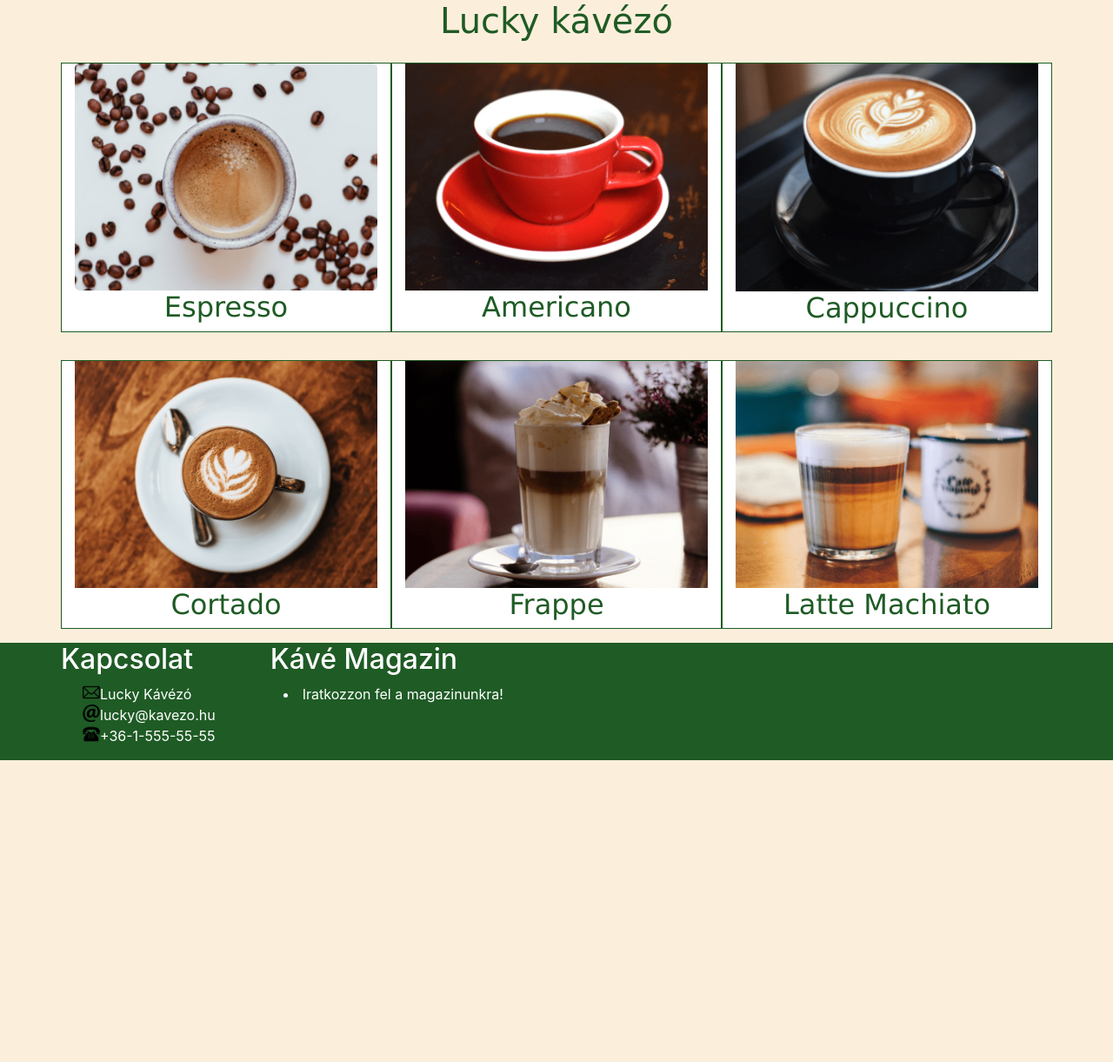
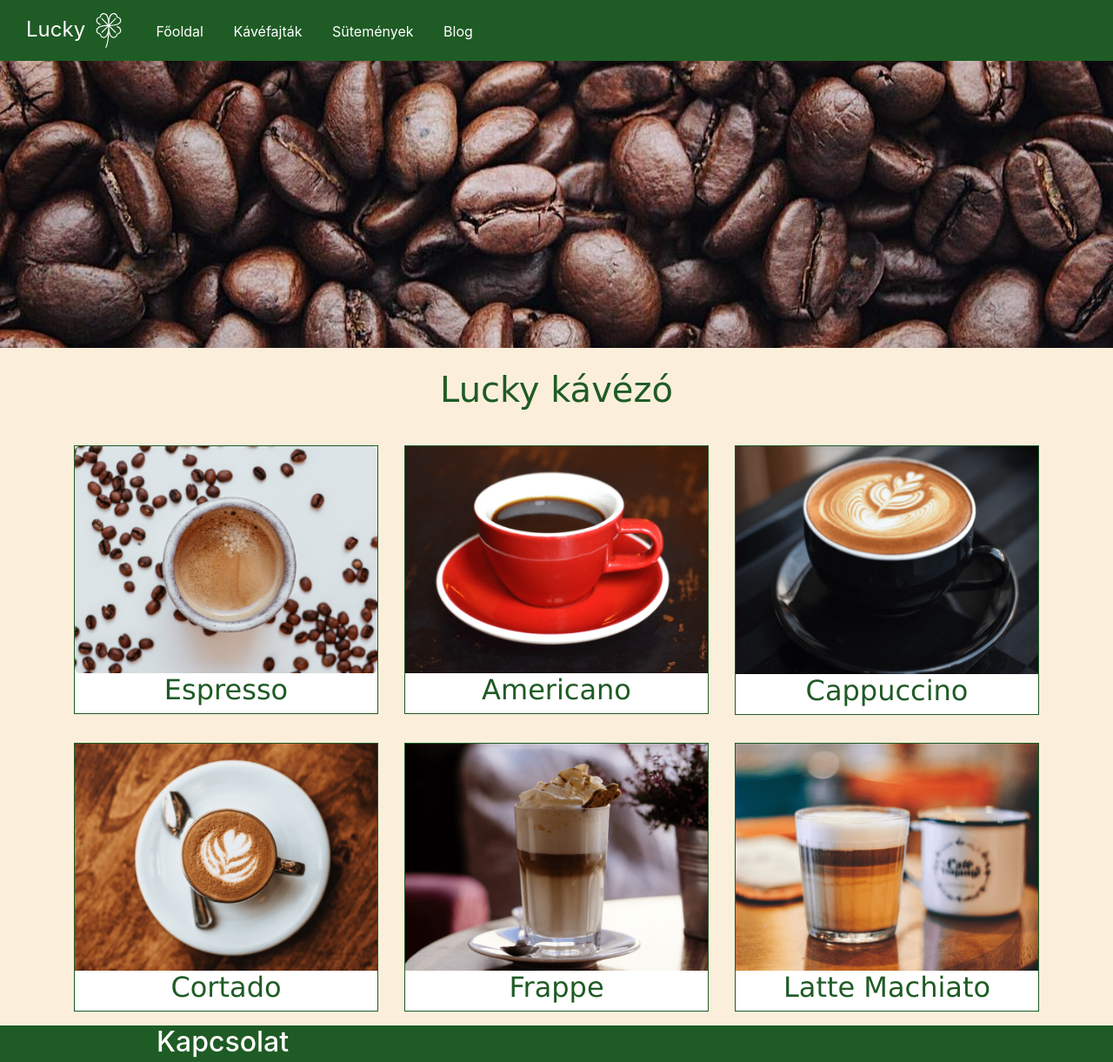
Before and after one commit to TheRedOwl/project_munka, a plain HTML site: page index.html in a window 1280 px wide. Shown: the top 1221 px of the page at 87% size. Before the commit the page ends 874 px from the top, so only its background shows below. Drawn offline with nearby package versions, Linux system fonts and the light colour scheme; a web font is replaced by a local one.

Commit message:
zip beillesztése

```diff
--- a/index.html
+++ b/index.html
@@ -9,62 +9,78 @@
     <title>Document</title>
 </head>
 <body class="hatter">
+    <nav class="container-fluid">
+        <div class="row">
+            <div class="col-12">
+                <a class="logo" href="#">Lucky <img src="img/clover.svg" alt="clover"></a>
+                <a href="#">Főoldal</a>
+                <a href="#">Kávéfajták</a>
+                <a href="#">Sütemények</a>
+                <a href="#">Blog</a>
+            </div>
+        </div>
+    </nav>
+    <div class="banner"></div>
     <div class="container">
-        <h1>Lucky kávézó</h1>
+        <h1 class="my-4">Lucky kávézó</h1>
         <div class="row">
-            <div class="col-lg-4  kave betu">
+            <div class="col-lg-4 betu">
+                <div class="kave">
                     <img src="./img/Coffee.png" alt="" class="img-fluid">
                     <h2>Espresso</h2>
                 </div>
-            <div class="col-lg-4  kave betu">
+            </div>
+            <div class="col-lg-4 betu">
+                <div class="kave">
                     <img src="./img/Americano-min.png" alt="" class="img-fluid">
                     <h2>Americano</h2>
                 </div>
-            <div class="col-lg-4  kave betu">
+            </div>
+            <div class="col-lg-4 betu">
+                <div class="kave">
                     <img src="./img/Cappucino-min.png" alt="" class="img-fluid">
                     <h2>Cappuccino</h2>
                 </div>
-            <div class="col-lg-4  kave betu">
+            </div>
+            <div class="col-lg-4 betu">
+                <div class="kave">
                     <img src="./img/Cortado-min.png" alt="" class="img-fluid">
                     <h2>Cortado</h2>
                 </div>
-            <div class="col-lg-4  kave betu">
+            </div>
+            <div class="col-lg-4 betu">
+                <div class="kave">
                     <img src="./img/Frappe-min.png" alt="" class="img-fluid">
                     <h2>Frappe</h2>
                 </div>
-            <div class="col-lg-4  kave betu">
+            </div>
+            <div class="col-lg-4 betu">
+                <div class="kave">
                     <img src="./img/Latte_Machiato-min.png" alt="" class="img-fluid">
                     <h2>Latte Machiato</h2>
                 </div>
             </div>
         </div>
-    <footer>
-        <div class="container">
+    </div>
+    <div class="footer">
+        <footer class="container">
             <div class="row">
-                <div class="row-lg-4">
+                <div class="col-sm-6 col-lg-4 offset-lg-1">
                     <h2>Kapcsolat</h2>
                     <ul>
-                        <li class="row jobb">
-                            <img src="./img/mail.png" alt="" class="img-fluid kep">
-                            Lucky Kávézó
+                        <li>
+                            <img src="/img/mail.svg" alt="Lucky Kávézó">
                         </li>
-                        <li class="row jobb">
-                            <img src="./img/Kukac.png" alt="" class="img-fluid kep">
-                            lucky@kavezo.hu
+                        <li>
+                            <img src="/img/at.svg" alt="lucky@kavezo.hu">
                         </li>
-                        <li class="row jobb">
-                            <img src="./img/Telephone.png" alt="" class="img-fluid kep">
-                            +36-1-555-55-55
+                        <li>
+                            <img src="/img/phone.svg" alt="+36-1-555-55-55">
                         </li>
                     </ul>
                 </div>
-                <div class="col-lg-4">
-                    <h2>Kávé Magazin</h2>
-                    <li class="col">Iratkozzon fel a magazinunkra!</li>
-                </div>
-            </div>
-            <div class="col-lg-4"></div>
             </div>
         </footer>
+    </div>
 </body>
 </html>
--- a/style.css
+++ b/style.css
@@ -16,15 +16,8 @@ h1{
 .hatter{
     background-color: #fbefdb;
 }
-footer{
-    background-color: #1f5b25;
-    color: white;
-}
 .betu{
     font-family: Verdana, Geneva, Tahoma, sans-serif;
-}
-.bal{
-    margin-left: 1rem;
 }
 .jobb{
     margin-right: 3rem;
@@ -33,3 +26,43 @@ footer{
     width: 20px;
     height: 20px;
 }
+.kave:hover{
+    box-shadow: 0 0 5px #1f5b25;
+    cursor:pointer;
+}
+nav{
+    background-color: #1f5b25;
+    padding: 15px;
+    position: fixed;
+    z-index: 1;
+}
+nav a{
+    color: white;
+    margin: 15px;
+}
+nav a:hover{
+    text-decoration: none;
+    color: white;
+}
+nav a.logo{
+    font-size: 1.5em;
+}
+nav img{
+    width: 40px;
+}
+.banner{
+    background-image: url("./img/banner.jpg");
+    height: 400px;
+    background-position: center center;
+    background-size: cover;
+}
+footer li>img{
+    width: 15px;
+}
+.footer{
+    background-color: #1f5b25;
+    color: white;
+}
+footer li{
+    list-style-type: none;
+}
```
Also changed, not shown: img/at.svg (added), img/banner.jpg (added), img/clover.svg (added), img/mail.svg (added), img/phone.svg (added), 1 other file. Lines whose indentation alone changed are shown as unchanged.
